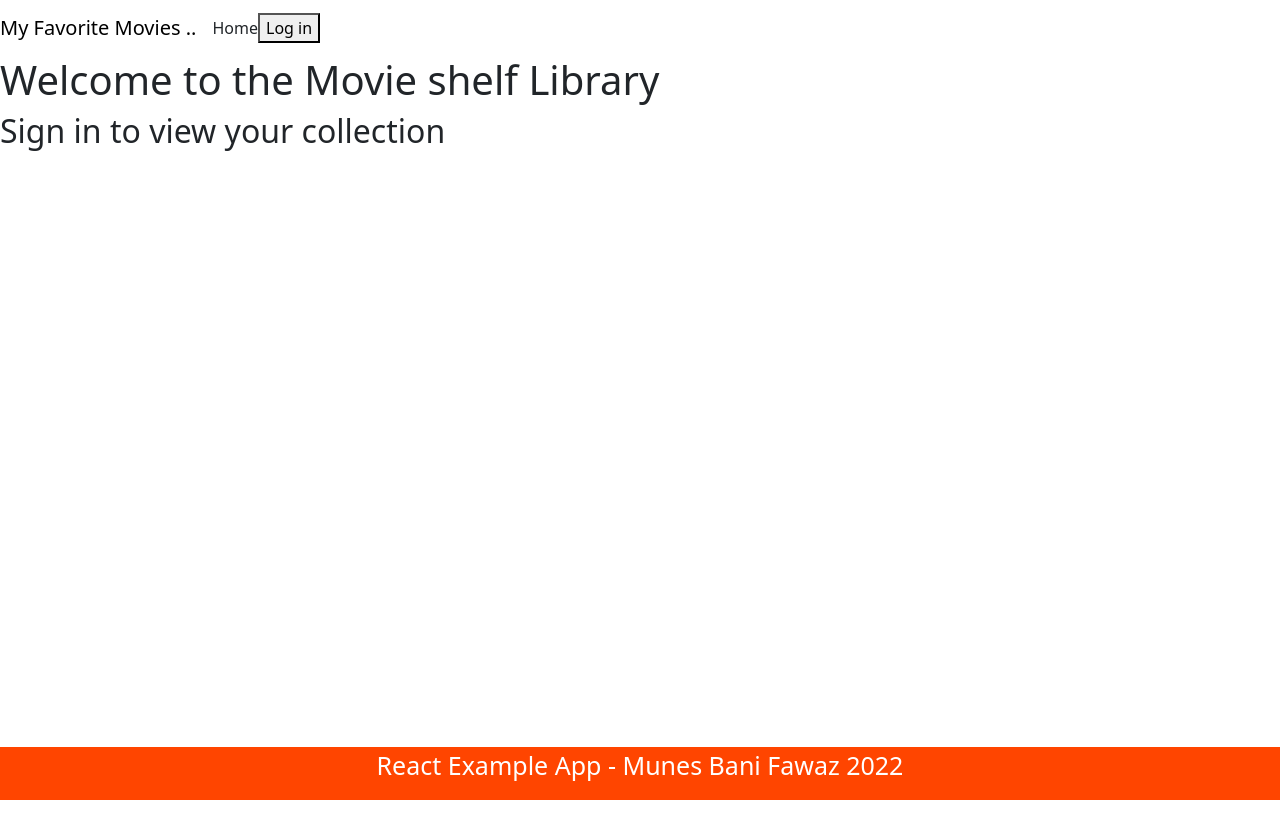
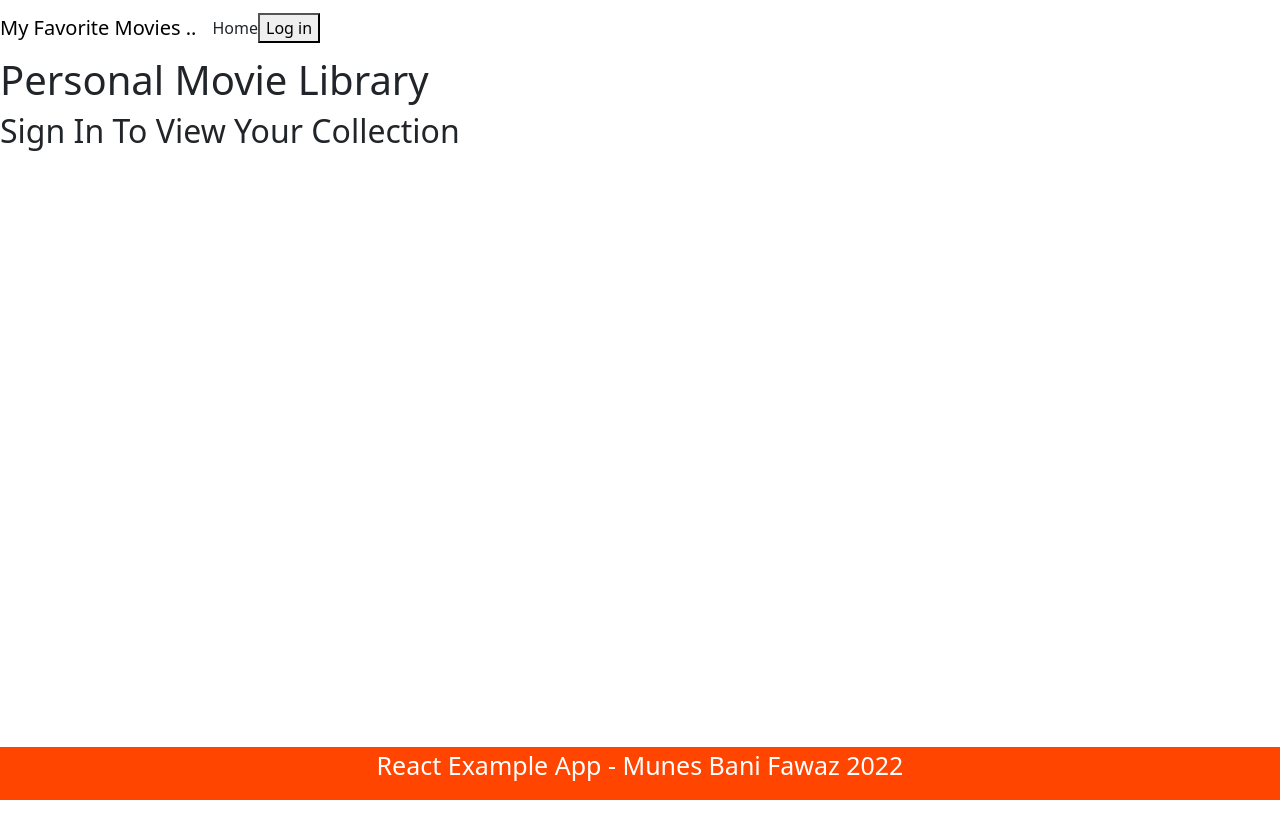
Before and after one commit to MrGiveItAway-TPK/React-Example-FrontEnd, a React (Create React App) app: page / in a window 1280 px wide. Shown: the top 838 px of the page. Built offline with nearby package versions, Linux system fonts and the light colour scheme.

Commit message:
Update Welcome.js

```diff
--- a/src/Welcome.js
+++ b/src/Welcome.js
@@ -1,13 +1,13 @@
 import React from 'react';
 import { withAuth0 } from '@auth0/auth0-react';
-
+import "./css/style.css";
 
 class Welcome extends React.Component {
   render() {
     return (
         <div id="welcome">
-      <h1>Welcome to the Movie shelf Library</h1>
-      <h2>Sign in to view your collection</h2>
+      <h1>Personal Movie Library</h1>
+      <h2>Sign In To View Your Collection</h2>
       </div>
     )
   }
```
